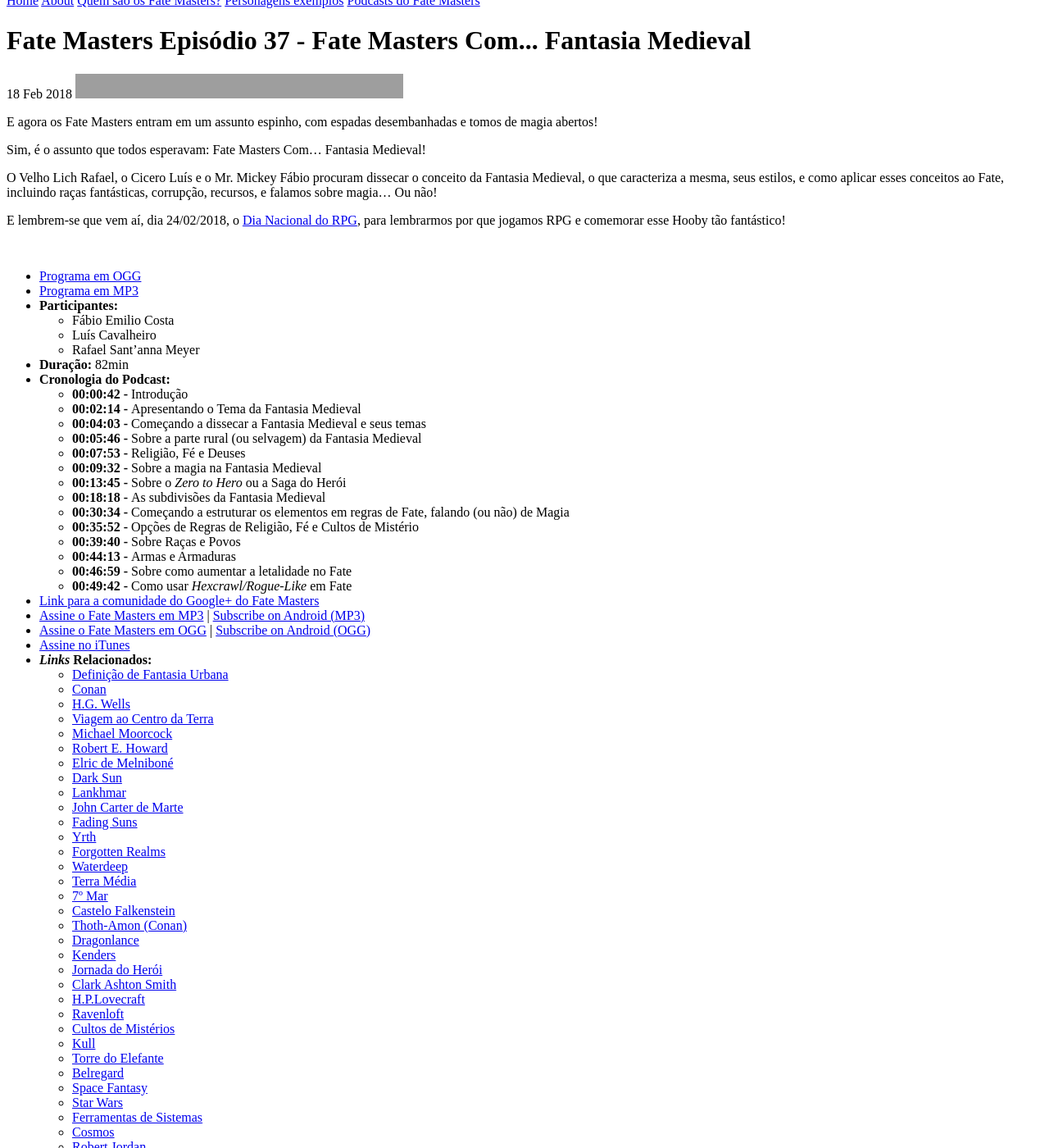
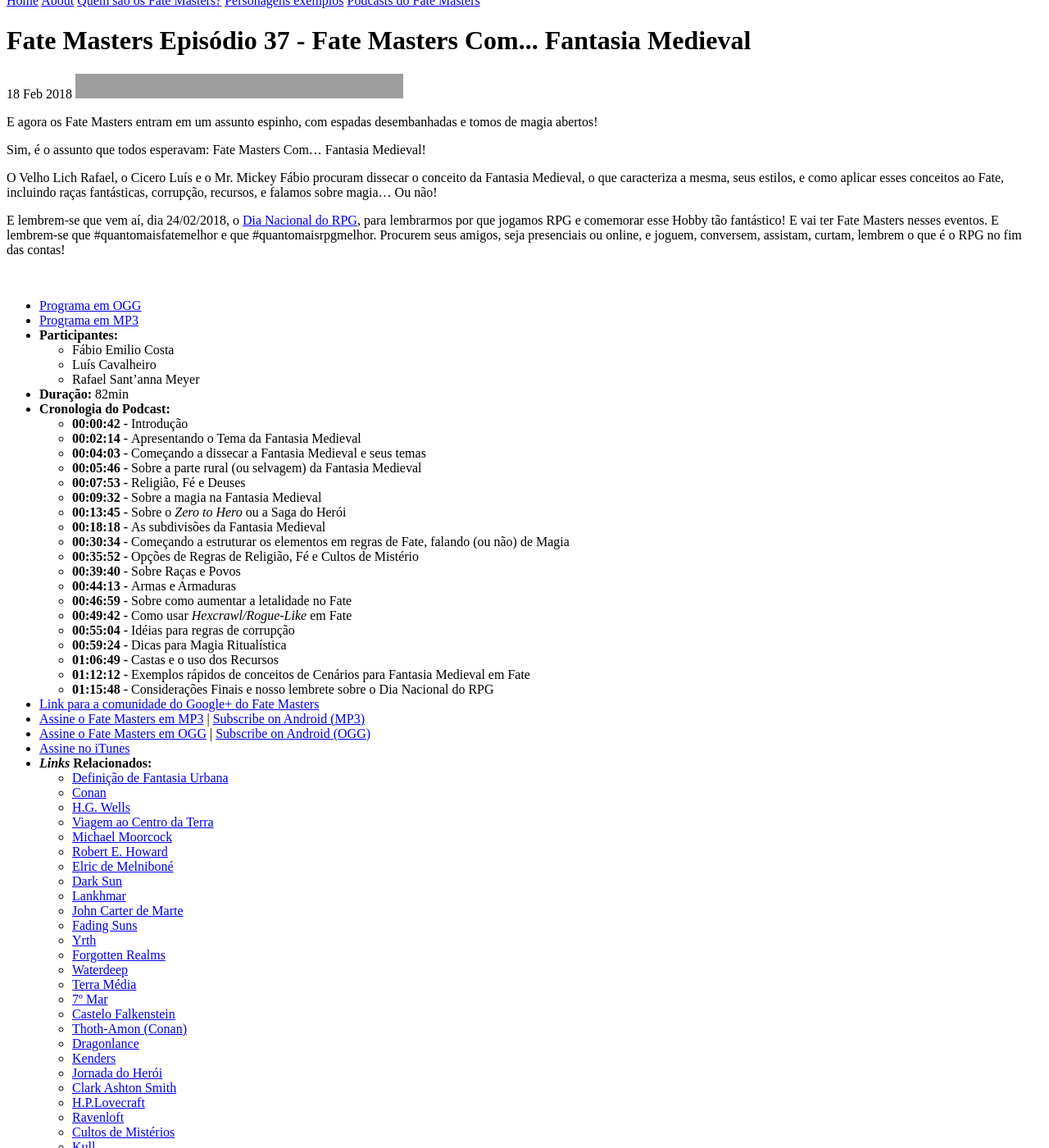
Before and after one commit to fatemasters/fatemasters, a Jekyll site: the page built from _posts/2018-02-18-FateMasters37-ComFantasiaMedieval.md, in a window 1280 px wide and 1400 px high, scrolled down 1552 px. Shown: the whole window at 82% size. Built offline with Jekyll 4.4.1, drawn with Linux system fonts in a browser that asks for light colours; nearby versions of some CDN libraries; some web fonts are replaced; library files that are not in the unit come from our copies; grey boxes are pictures that could not be loaded.

Commit message:
Fate Masters 37 - Com Fantasia Medieval

```diff
--- /dev/null
+++ b/Gemfile
@@ -0,0 +1,6 @@
+source "https://rubygems.org"
+
+gem 'jekyll'
+gem 'jekyll-paginate'
+gem 'jekyll-seo-tag'
+gem 'jekyll-sitemap'
--- a/_data/podcast.yml
+++ b/_data/podcast.yml
@@ -1,6 +1,7 @@
 name: "Fate Masters"
 gpluspage: "https://plus.google.com/communities/100913016060492249875"
-copyright: (CC BY-NC-SA) 2015 - Fate Masters
+facebookpage: "https://www.facebook.com/fatemasterspodcast/"
+copyright: (CC BY-NC-SA) 2018 - Fate Masters
 language: pt-br
 feeds:
      - format: MP3
--- a/_posts/2018-02-18-FateMasters37-ComFantasiaMedieval.md
+++ b/_posts/2018-02-18-FateMasters37-ComFantasiaMedieval.md
@@ -150,6 +150,16 @@ events:
     text: Sobre como aumentar a letalidade no Fate
   - time: "00:49:42"
     text: Como usar _Hexcrawl/Rogue-Like_ em Fate
+  - time: "00:55:04"
+    text: Idéias para regras de corrupção
+  - time: "00:59:24"
+    text: Dicas para Magia Ritualística
+  - time: "01:06:49"
+    text: Castas e o uso dos Recursos
+  - time: "01:12:12"
+    text: Exemplos rápidos de conceitos de Cenários para Fantasia Medieval em Fate
+  - time: "01:15:48"
+    text: Considerações Finais e nosso lembrete sobre o Dia Nacional do RPG
 episode: 55
 ---
 
@@ -159,4 +169,4 @@ Sim, é o assunto que todos esperavam: Fate Masters Com... Fantasia Medieval!
 
 O Velho Lich Rafael, o Cicero Luís e o Mr. Mickey Fábio  procuram dissecar o conceito da Fantasia Medieval, o que caracteriza a mesma, seus estilos, e como aplicar esses conceitos ao Fate, incluindo raças fantásticas, corrupção, recursos, e falamos sobre magia... Ou não!
 
-E lembrem-se que vem aí, dia 24/02/2018, o [Dia Nacional do RPG](https://www.facebook.com/events/1814575728574907/), para lembrarmos por que jogamos RPG e comemorar esse Hooby tão fantástico!
+E lembrem-se que vem aí, dia 24/02/2018, o [Dia Nacional do RPG](https://www.facebook.com/events/1814575728574907/), para lembrarmos por que jogamos RPG e comemorar esse Hobby tão fantástico! E vai ter Fate Masters nesses eventos. E lembrem-se que #quantomaisfatemelhor e que #quantomaisrpgmelhor. Procurem seus amigos, seja presenciais ou online, e joguem, conversem, assistam, curtam, lembrem o que é o RPG no fim das contas!
```
Also changed, not shown: other parts of _posts/2018-02-18-FateMasters37-ComFantasiaMedieval.md (+1 -1 lines).
